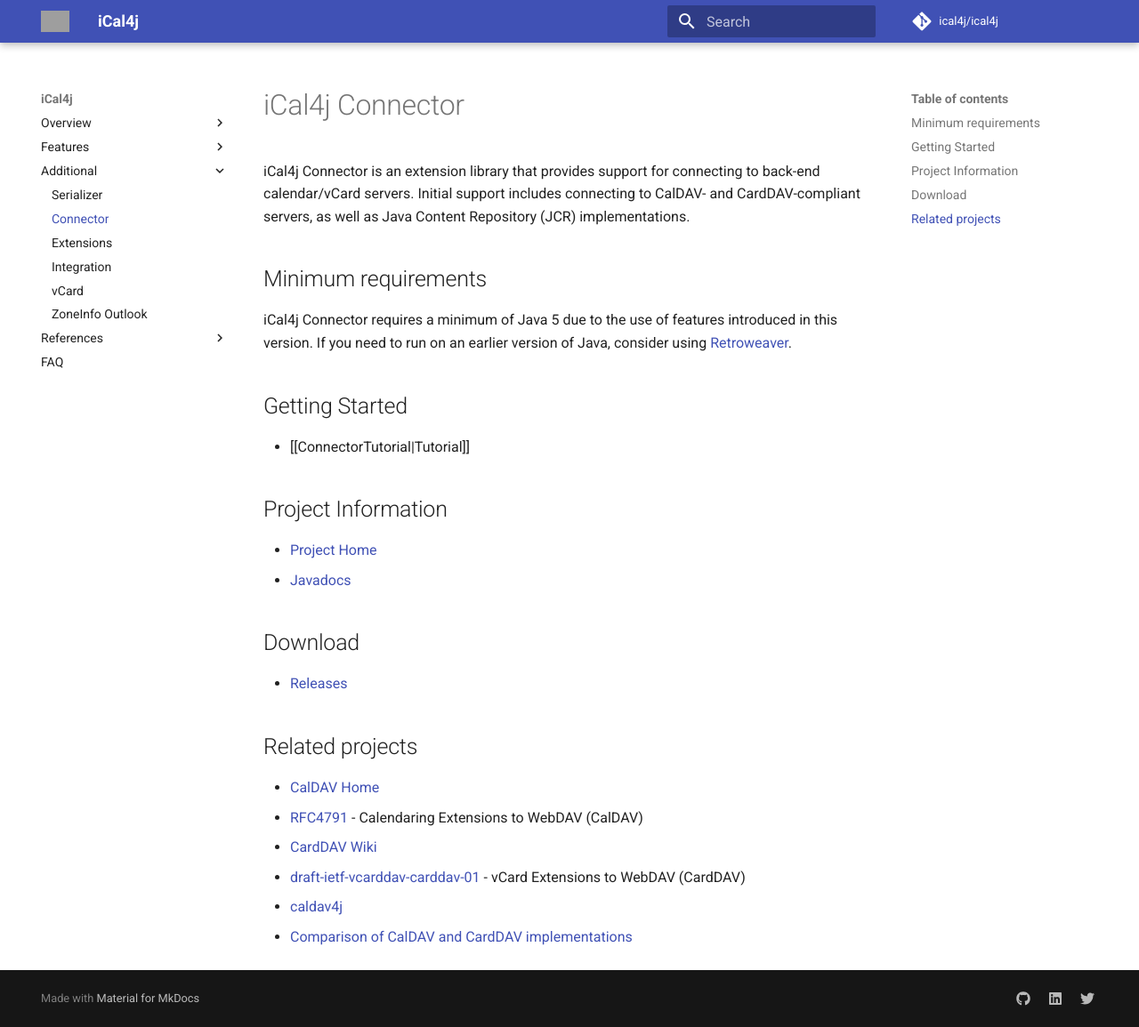
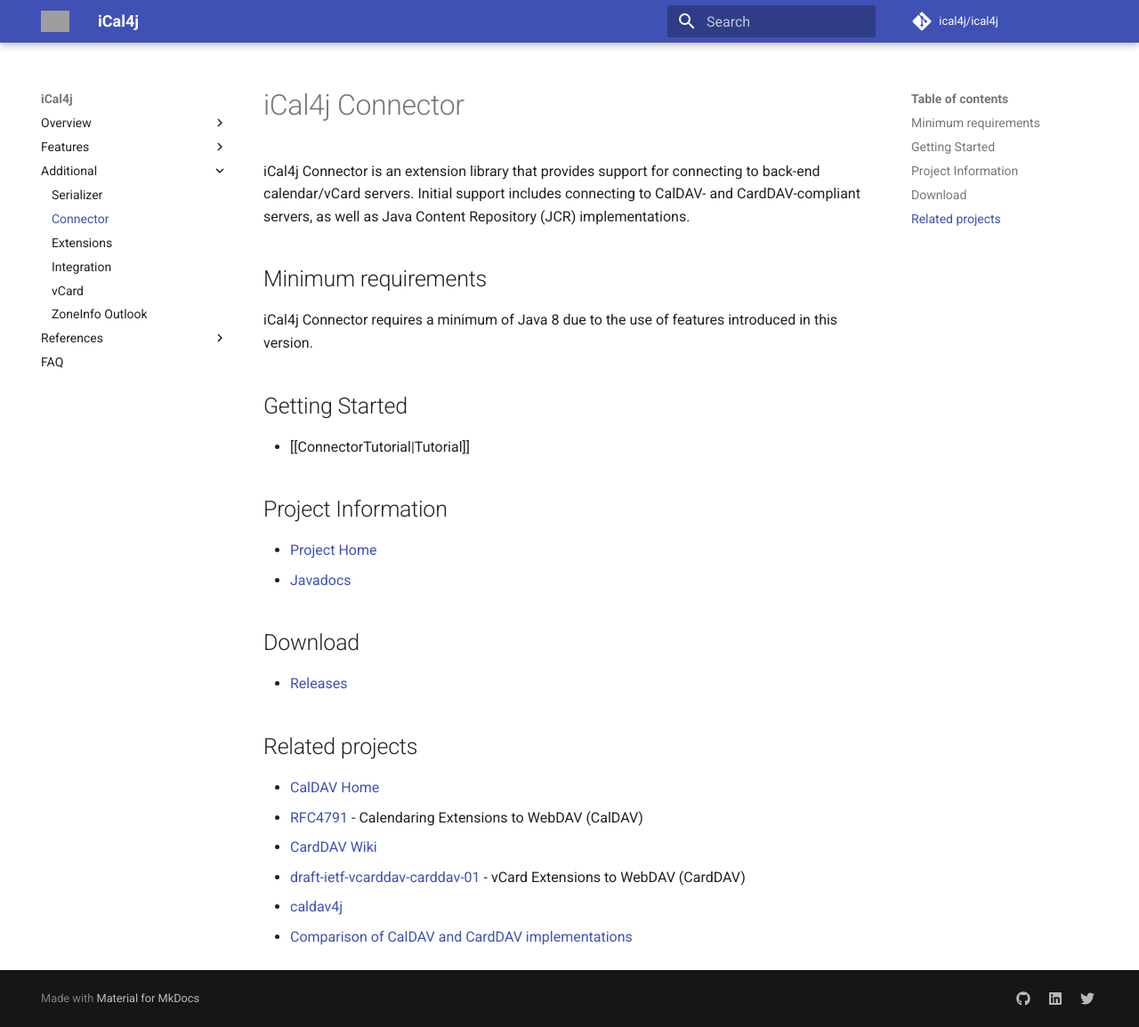
Before and after one commit to ical4j/ical4j-user-guide, an MkDocs documentation site: the page built from docs/connector.md, in a window 1280 px wide and 1155 px high. Shown: the whole window at 89% size. Built offline with MkDocs 1.6.1 and Material for MkDocs 9.7.7, drawn with Linux system fonts in a browser that asks for light colours; comment, search, counter and statistics services are not loaded; grey boxes are pictures that could not be loaded.

Commit message:
Update connector.md

```diff
--- a/docs/connector.md
+++ b/docs/connector.md
@@ -4,7 +4,7 @@
 
 ## Minimum requirements
 
-iCal4j Connector requires a minimum of Java 5 due to the use of features introduced in this version. If you need to run on an earlier version of Java, consider using [Retroweaver](http://retroweaver.sourceforge.net).
+iCal4j Connector requires a minimum of Java 8 due to the use of features introduced in this version.
 
 ## Getting Started
 
```
